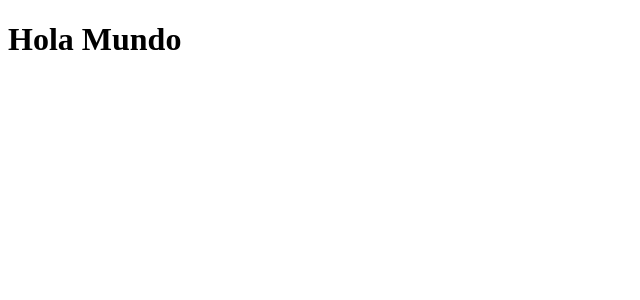
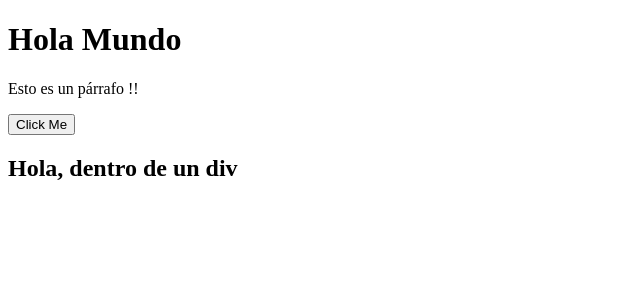
Before and after one commit to JesusOsama/Aprendizaje-React, a React (Vite) app in the folder 02-first-steps/: page / in a window 1280 px wide. Shown: the top 300 px of the page, without its empty margins (0-640 px from the left). Built offline with nearby package versions, Linux system fonts and the light colour scheme.

Commit message:
Primer Componente

```diff
--- /dev/null
+++ b/02-first-steps/src/FirstStepsApp.tsx
@@ -0,0 +1,14 @@
+export function FirstStepsApp (){
+    return (
+        <>
+        <h1>Hola Mundo</h1>
+        <p>Esto es un párrafo !!</p>
+
+        <button>Click Me</button>
+
+        <div>
+            <h2>Hola, dentro de un div</h2>
+        </div>
+        </>
+    )
+}
--- a/02-first-steps/src/main.tsx
+++ b/02-first-steps/src/main.tsx
@@ -1,8 +1,9 @@
 import { StrictMode } from 'react'
 import { createRoot } from 'react-dom/client'
+import { FirstStepsApp } from './FirstStepsApp'
 
 createRoot(document.getElementById('root')!).render(
   <StrictMode>
-    <h1>Hola Mundo</h1>
+    <FirstStepsApp/>
   </StrictMode>,
 )
```
